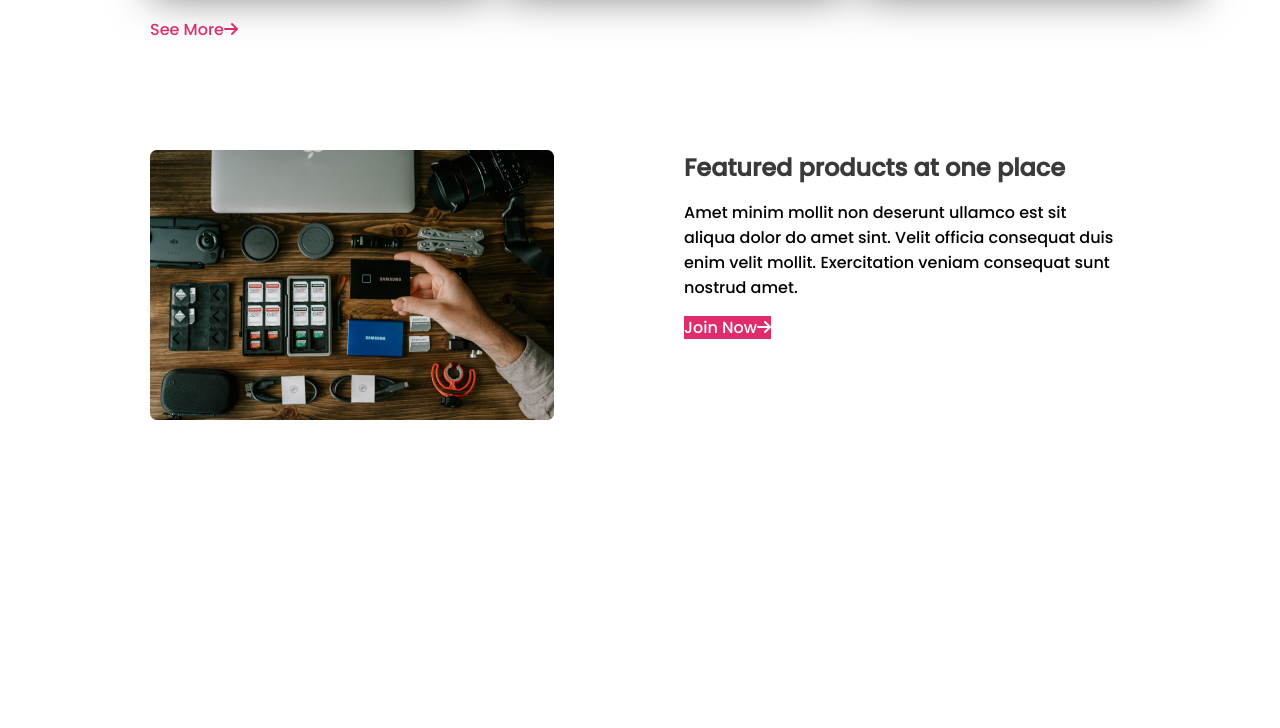
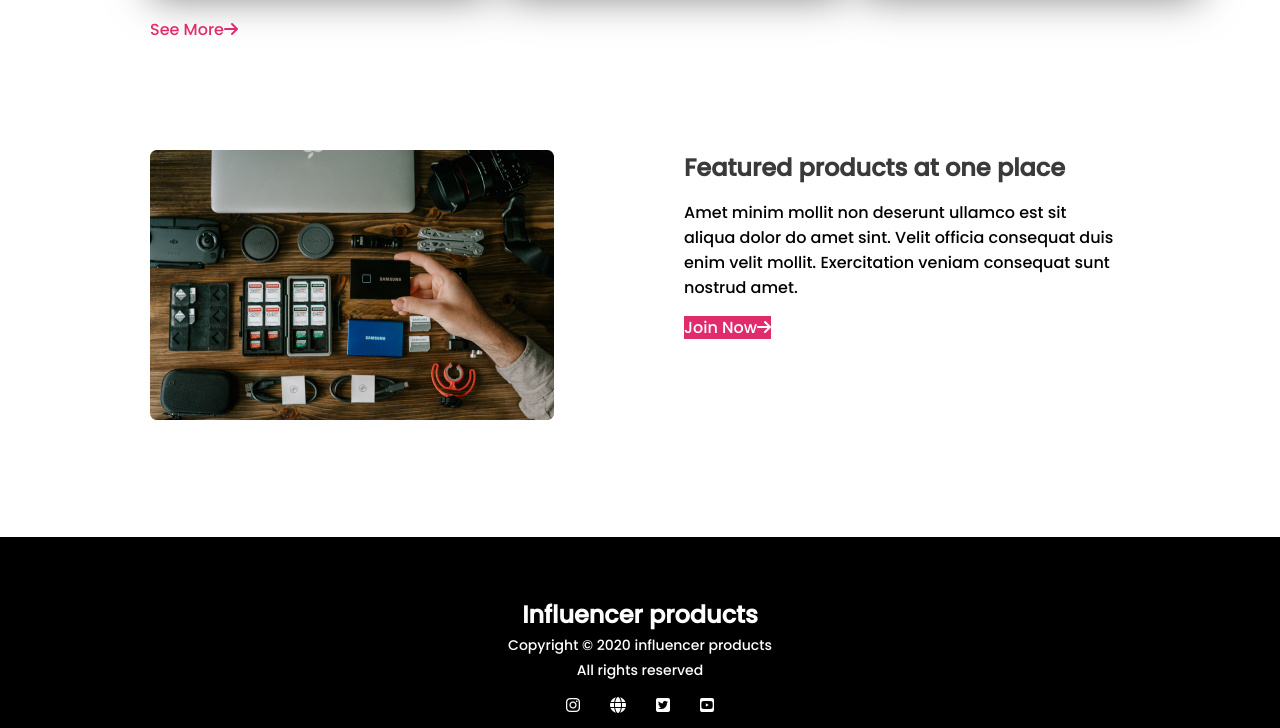
Before and after one commit to MdAnowar1/Influnencer-Gear, a plain HTML site: page index.html in a window 1280 px wide. Shown: the part 2647-3375 px from the top of the page. Before the commit the page ends 3184 px from the top, so only its background shows below. Drawn offline with Linux system fonts and the light colour scheme.

Commit message:
Footer section done

```diff
--- a/index.html
+++ b/index.html
@@ -289,6 +289,9 @@ Styles CSS Link
         <a href="">See More<i class="fa-solid fa-arrow-right"></i></a></a>
       </div>
     </section>
+    <!-- -----------------------
+    Last Section
+    ----------------------- -->
     <section class="last-section">
         <div class="last-image">
             <div class="single-image">
@@ -304,5 +307,22 @@ Styles CSS Link
         </div>
     </section>
 </main>
+<!-- -----------------------
+Footer Section
+----------------------- -->
+<footer>
+<div class="footer-heading">
+    <div class="h3-footer">
+      <h3>Influencer products</h3>
+      <small>Copyright © 2020  influencer products<br>All rights reserved</small>
+    </div>
+    <div class="footer-icons">
+        <i class="fa-brands fa-instagram"></i>
+        <i class="fa-solid fa-globe"></i>
+        <i class="fa-brands fa-square-twitter"></i>
+        <i class="fa-brands fa-square-youtube"></i>
+    </div>
+</div>
+</footer>
 </body>
 </html>
--- a/styles/style.css
+++ b/styles/style.css
@@ -4,13 +4,12 @@
 }
 body{
     font-family: 'Poppins', sans-serif;
-    width: 1200px;
 }
 /* ----------------------------
 Start Main Part Design
 ---------------------------- */
 .main-part{
-
+    width: 1200px;
 }
 /* ----------------------------
 Start Header Design
@@ -155,3 +154,30 @@ margin-top: 15px;
     color: #ffff;
     background-color: #E02C6D;
 }
+/* ----------------------------
+Footer Secion
+---------------------------- */
+footer{
+    background-color: black;
+    text-align: center;
+}
+.h3-footer{
+    padding-top: 60px;
+}
+.h3-footer h3{
+    color: #ffff;
+    font-size: 24px;
+}
+.h3-footer small{
+    color: #ffff;
+    font-size: 14px;
+}
+.footer-icons{
+    display: flex;
+    color: #ffff;
+    justify-content: center;
+
+}
+.footer-icons i{
+    margin: 15px;
+}
```
